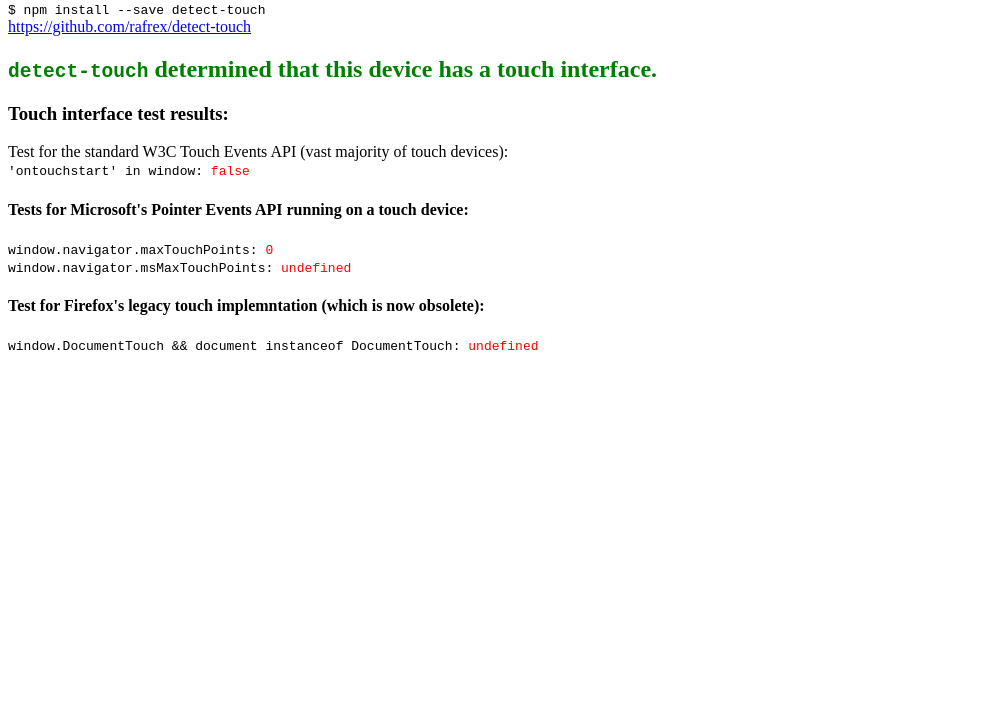
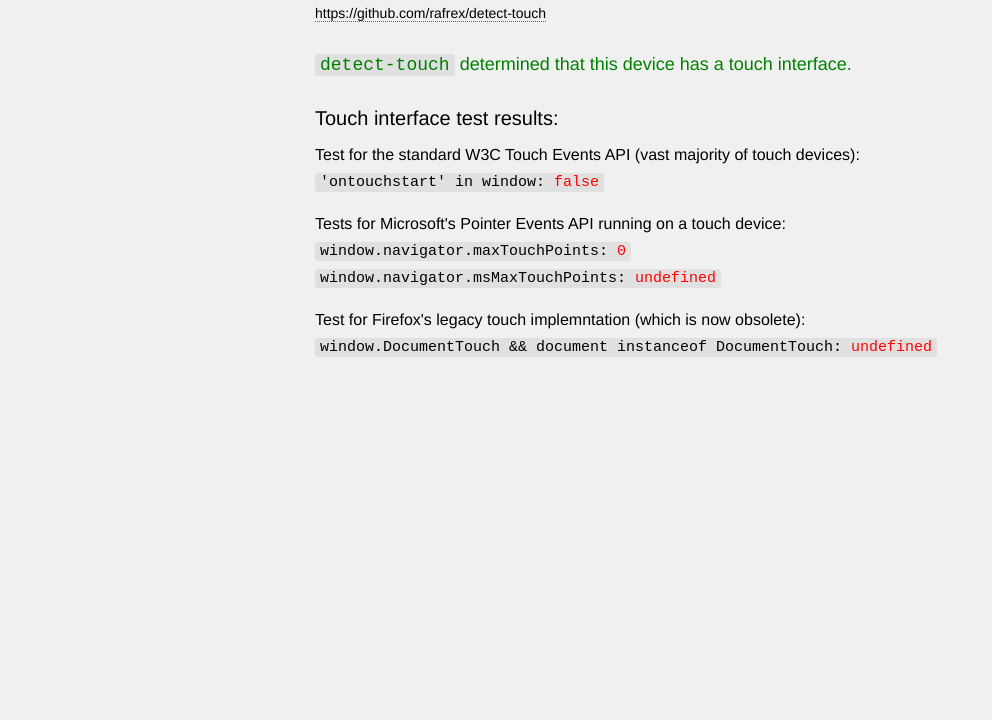
Before and after one commit to rafgraph/detect-touch, a React app: page / in a window 1280 px wide. Shown: the part 80-800 px from the top of the page, without its empty margins (0-992 px from the left). Built offline with nearby package versions, Linux system fonts and the light colour scheme.

Commit message:
Add style

```diff
--- /dev/null
+++ b/app.css
@@ -0,0 +1,103 @@
+/*reset*/
+html, body, div, span, h1, h2, h3, h4, code, a {
+  margin: 0;
+  border: 0;
+  padding: 0;
+  outline: 0;
+  box-sizing: inherit;
+  font: inherit;
+  text-decoration: inherit;
+  text-align: inherit;
+  color: inherit;
+  background: transparent;
+}
+
+html {
+  background-color: rgb(0, 120, 0);
+  -webkit-text-size-adjust: none;
+  -moz-text-size-adjust: none;
+  -ms-text-size-adjust: none;
+}
+
+body {
+  font-family: helvetica neue, helvetica, sans-serif;;
+  font-weight: 300;
+  font-size: 16px;
+}
+
+#root {
+  min-height: 100vh;
+  min-width: 100vw;
+  background-color: #f0f0f0;
+}
+
+#root > div {
+  margin: auto;
+  max-width: 650px;
+  padding: 2vh 3vw 3vh 3vw;
+}
+
+a {
+  border-bottom: 1px dotted rgb(0, 168, 0);
+  touch-action: none;
+  -ms-touch-action: none;
+}
+
+a:hover, a:active {
+  color: rgb(0, 144, 0);
+  border-bottom: 1px dotted #B0B0B0;
+}
+
+@media all and (hover: none) {
+  a:hover {
+    color: inherit;
+    border-bottom: 1px dotted rgb(0, 168, 0);
+  }
+}
+
+
+code {
+  background-color: #E0E0E0;
+  font-family: monospace;
+  font-size: 15px;
+  padding: 1px 5px 1px 5px;
+  border-radius: 3px;
+}
+
+h1 {
+  font-size: 30px;
+}
+
+#npm {
+  margin: 1vh 0;
+}
+
+#npm code {
+  font-size: 14px;
+}
+
+#repo-link {
+  font-size: 14px;
+}
+
+h2 {
+  margin: 4vh 0;
+  font-size: 18px;
+}
+
+h2 code {
+  font-size: inherit;
+}
+
+h3 {
+  font-size: 20px;
+  margin: 4vh 0 -1vh 0;
+}
+
+.touch-test {
+  margin: 3vh 0;
+}
+
+.test-result {
+  margin: 1vh 0;
+}
--- a/index.html
+++ b/index.html
@@ -4,6 +4,7 @@
     <meta charset="utf-8">
     <meta name="viewport" content="width=device-width, initial-scale=1">
     <title>Touch Device Detection</title>
+    <link rel="stylesheet" href="./app.css">
   </head>
   <body>
     <div id="root"></div>
```
